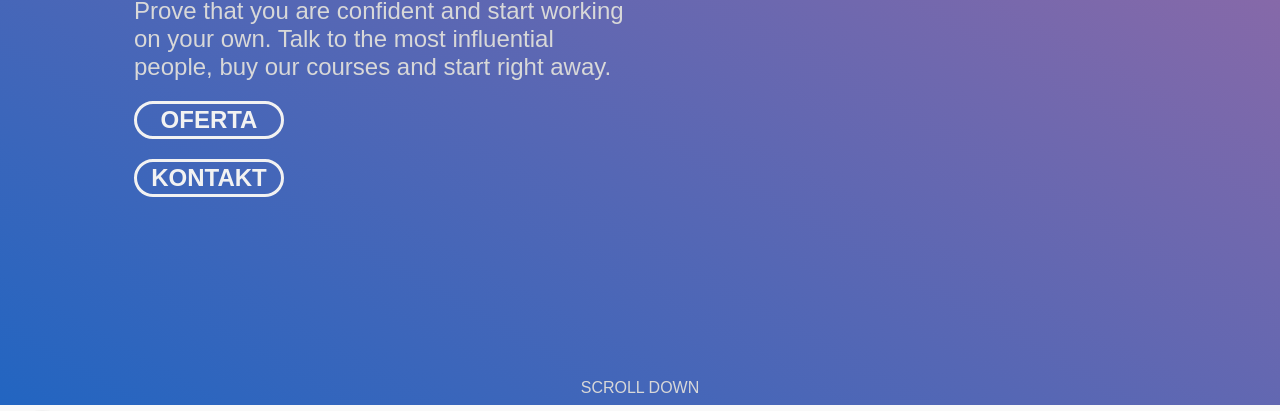
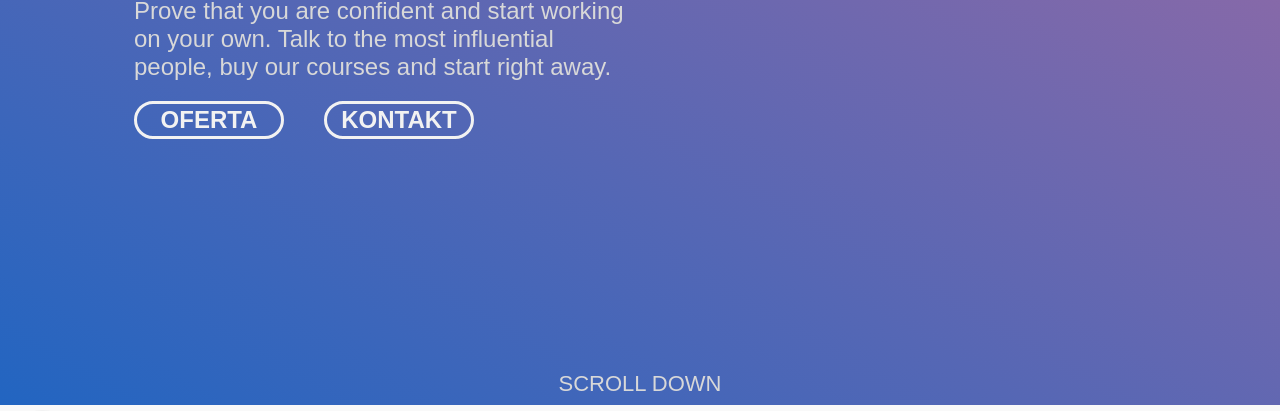
Before and after one commit to Mateuszto/Coaching-Website, a plain HTML site: page index.html in a window 1280 px wide. Shown: the part 315-726 px from the top of the page. Drawn offline with Linux system fonts and the light colour scheme.

Commit message:
First section - Responsive
Making first section responsive.

```diff
--- a/sass/_style.sass
+++ b/sass/_style.sass
@@ -206,6 +206,12 @@ $darkPurp: #32075e
                 font-size: 62px
             .main__subtext
                 font-size: 24px
+            .main__btn
+                cursor: pointer
+                float: left;
+                margin-right: 40px
+        .main__scroll__text
+            font-size: 22px
 
 @media (max-width: 320px)
     .about__section
```
Also changed, not shown: css/style.css, 1 other file.
